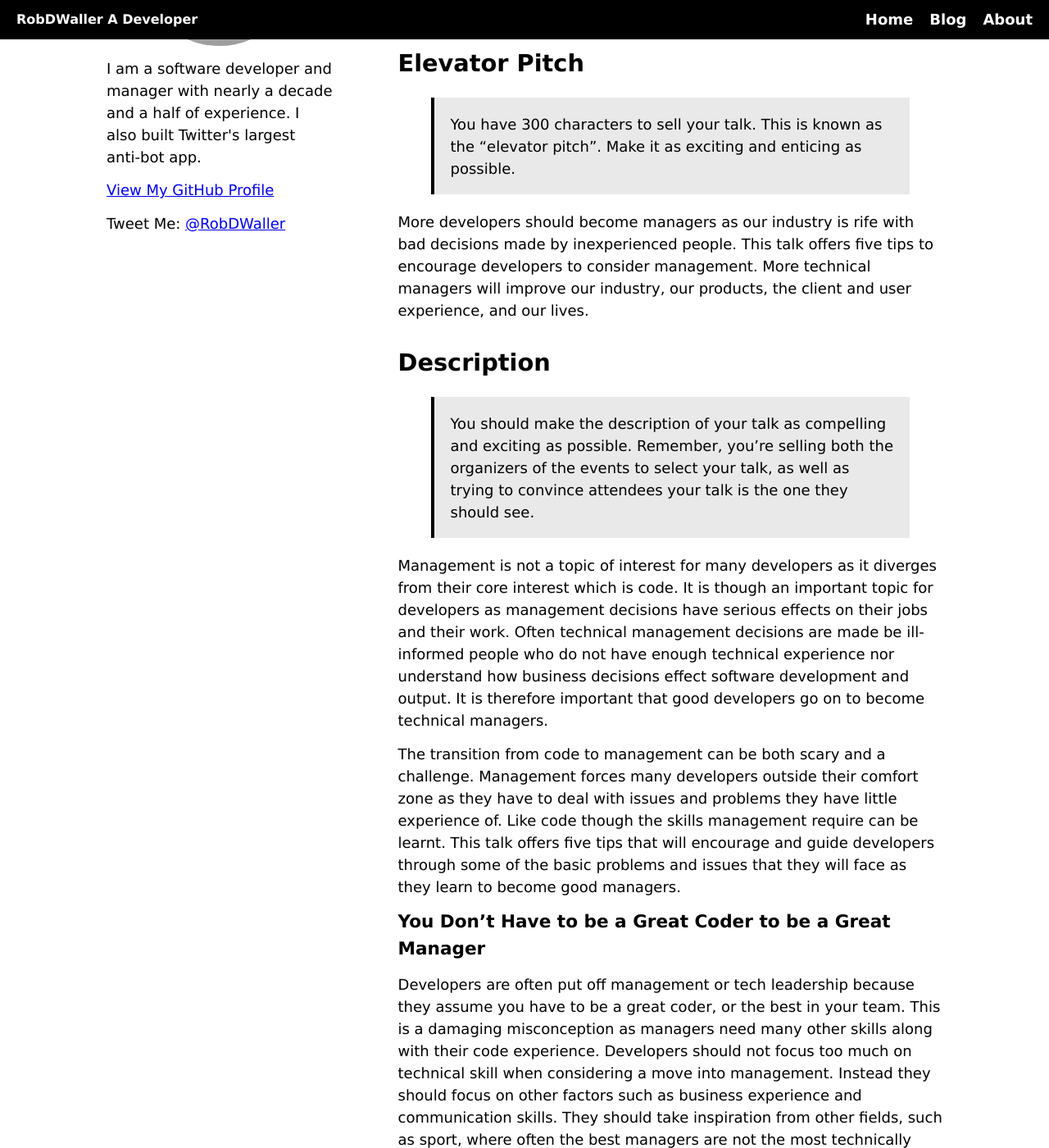
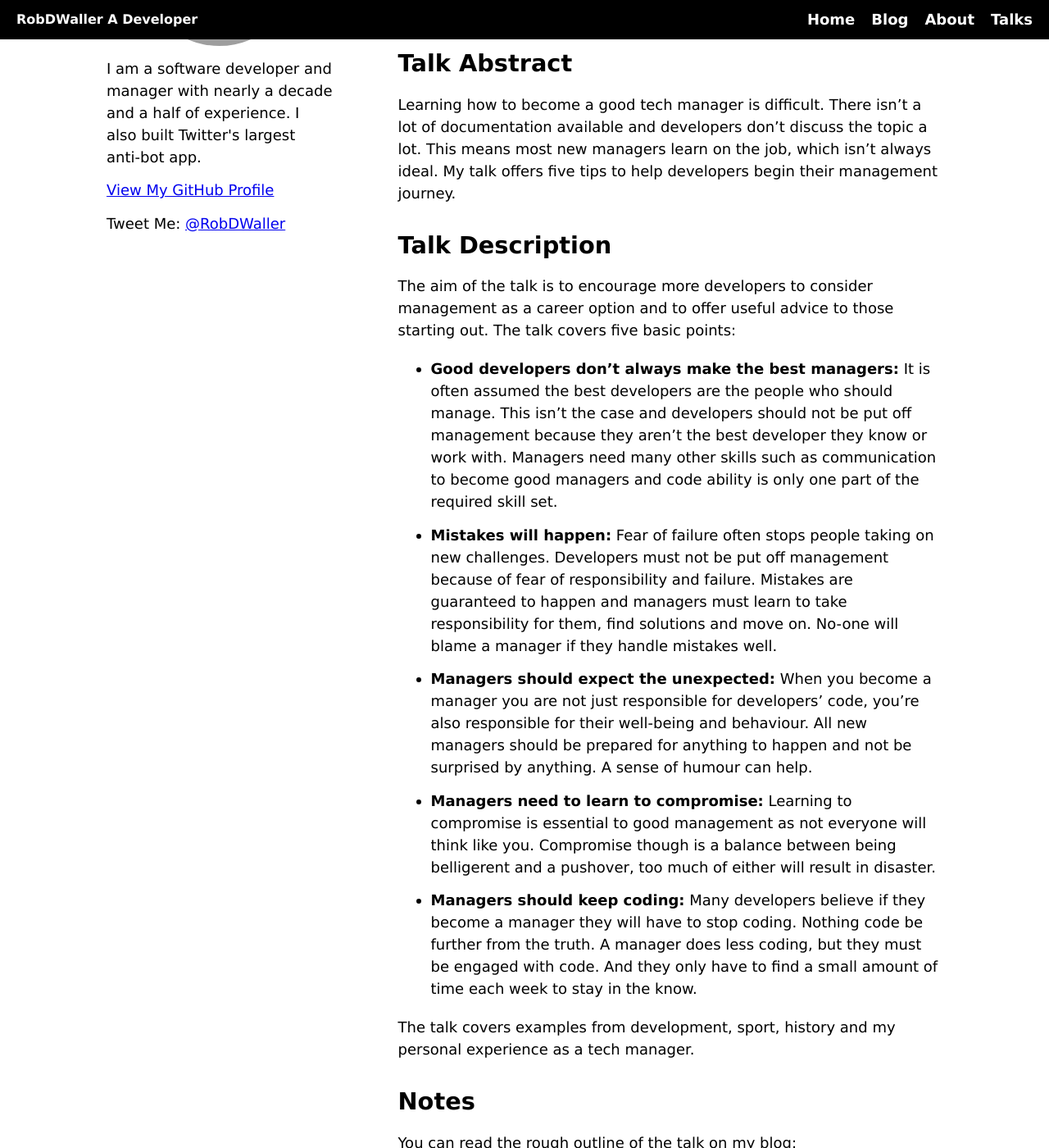
Before and after one commit to RobDWaller/robdwaller.github.io, a Jekyll site: the page built from _talks/five-tips-aspiring-tech-management.md, in a window 1280 px wide and 1400 px high, scrolled down 271 px. Shown: the whole window at 82% size. Built offline with Jekyll 4.4.1, drawn with Linux system fonts in a browser that asks for light colours; some of the changed text lies outside the part shown; grey boxes are pictures that could not be loaded.

Commit message:
Added talks section to website and added three talks I have created.

```diff
--- a/_layouts/default.html
+++ b/_layouts/default.html
@@ -35,6 +35,9 @@
                 </li>
                 <li>
                     <a href="/about.html">About</a>
+                </li>
+                <li>
+                    <a href="/talks.html">Talks</a>
                 </li>
             </ul>
             <div class="hamburger" id="hamburger">
--- a/_talks/five-tips-aspiring-tech-management.md
+++ b/_talks/five-tips-aspiring-tech-management.md
@@ -2,54 +2,37 @@
 title: "Five Tips for Aspiring Tech Managers"
 layout: talk
 published: true
-description: "Not enough good developers move into management and this has a negative impact on our industry as it can lead to bad business decisions. This talk offers five tips to guide and encourage developers to consider a management role as this will improve our industry and the lives of developers generally."
+description: "Learning how to become a good tech manager is difficult. There isn’t a lot of documentation available and developers don’t discuss the topic a lot. This means most new managers learn on the job, which isn’t always ideal. My talk offers five tips to help developers begin their management journey."
 tag: [Management, Mentoring, Leadership]
 slides: "https://speakerdeck.com/robdwaller/5-tips-for-aspiring-tech-managers"
 ---
-## Elevator Pitch
-> You have 300 characters to sell your talk. This is known as the "elevator pitch". Make it as exciting and enticing as possible.
+## Talk Abstract
 
-More developers should become managers as our industry is rife with bad decisions made by inexperienced people. This talk offers five tips to encourage developers to consider management. More technical managers will improve our industry, our products, the client and user experience, and our lives.
+Learning how to become a good tech manager is difficult. There isn’t a lot of documentation available and developers don’t discuss the topic a lot. This means most new managers learn on the job, which isn’t always ideal. My talk offers five tips to help developers begin their management journey.
 
-## Description
-> You should make the description of your talk as compelling and exciting as possible. Remember, you're selling both the organizers of the events to select your talk, as well as trying to convince attendees your talk is the one they should see.
+## Talk Description
 
-Management is not a topic of interest for many developers as it diverges from their core interest which is code. It is though an important topic for developers as management decisions have serious effects on their jobs and their work. Often technical management decisions are made be ill-informed people who do not have enough technical experience nor understand how business decisions effect software development and output. It is therefore important that good developers go on to become technical managers.
+The aim of the talk is to encourage more developers to consider management as a career option and to offer useful advice to those starting out. The talk covers five basic points:
 
-The transition from code to management can be both scary and a challenge. Management forces many developers outside their comfort zone as they have to deal with issues and problems they have little experience of. Like code though the skills management require can be learnt. This talk offers five tips that will encourage and guide developers through some of the basic problems and issues that they will face as they learn to become good managers.
+- **Good developers don’t always make the best managers:** It is often assumed the best developers are the people who should manage. This isn’t the case and developers should not be put off management because they aren’t the best developer they know or work with. Managers need many other skills such as communication to become good managers and code ability is only one part of the required skill set.
+- **Mistakes will happen:** Fear of failure often stops people taking on new challenges. Developers must not be put off management because of fear of responsibility and failure. Mistakes are guaranteed to happen and managers must learn to take responsibility for them, find solutions and move on. No-one will blame a manager if they handle mistakes well.
+- **Managers should expect the unexpected:** When you become a manager you are not just responsible for developers’ code, you’re also responsible for their well-being and behaviour. All new managers should be prepared for anything to happen and not be surprised by anything. A sense of humour can help.
+- **Managers need to learn to compromise:** Learning to compromise is essential to good management as not everyone will think like you. Compromise though is a balance between being belligerent and a pushover, too much of either will result in disaster.
+- **Managers should keep coding:** Many developers believe if they become a manager they will have to stop coding. Nothing code be further from the truth. A manager does less coding, but they must be engaged with code. And they only have to find a small amount of time each week to stay in the know.
 
-### You Don't Have to be a Great Coder to be a Great Manager
-
-Developers are often put off management or tech leadership because they assume you have to be a great coder, or the best in your team. This is a damaging misconception as managers need many other skills along with their code experience. Developers should not focus too much on technical skill when considering a move into management. Instead they should focus on other factors such as business experience and communication skills. They should take inspiration from other fields, such as sport, where often the best managers are not the most technically gifted. Developers who wish to become managers should hone their communication skills, and learn about leadership, empathy, and business generally.
-
-### Mistakes Will Happen
-
-Every manager will make mistakes as navigating through the array of challenges management involves is difficult. What is important is not the mistake itself but how the manager responds to the mistake. Good managers need to take ownership of their mistakes and learn to apologise where appropriate. Most importantly though they need to learn how to change and improve after a mistake. And finally they need to learn to keep moving forward and put their mistakes behind them.
-
-### Expect the Unexpected
-
-Tech management isn't just about technology and code, managers have to deal with lots of other issues. Eg the mental wellbeing of their team, their complicated personal lives and many other issues. Managers have to learn to work with departments such as HR and always be prepared to deal with the unexpected. Anything can happen, but a manager's main aim should be to maintain team stability while odd or difficult situations are underway. This is so their team can focus on project delivery without disruption.
-
-### Learn to Compromise
-
-Developers often have high standards, as managers though there are times when compromises will need to be made which will lower standards. There are many reasons for this, business priorities, financial restrictions, difficult clients. It is important to understand how to compromise and what to compromise on. Good managers find a balance between belligerence and softness, the former will damage your inter-team relationships and the latter your team itself. Managers must define 'lines in the sand' that they will not compromise on. But these lines must be understandable to the non-technical because they will require the buy in of other teams and managers. A good 'line in the sand' is security. Don't let anyone do anything that will damage security as this may harm your organisation. Code quality by contrast is a bad 'line in the sand'. It is subjective and non-technical people will not understand its importance. In all other areas managers should be willing to compromise.
-
-### Keep Coding
-
-Developers often believe when they become managers the code stops, but this is nonsense. It is important that tech managers continue to code as  learning never stops. Also managers who continue to code will maintain team respect and keep up to date with the latest technical innovations. It can be difficult for managers to find the time to code, especially in the working day. It is not though the quantity of code that matters but the continuation and routine. A couple of hours a week on a personal a project or contributing to an OSS project is more than enough to keep a manager in touch. And conferences help too, even if it is just one a year.
+The talk covers examples from development, sport, history and my personal experience as a tech manager.
 
 ## Notes
-> This is where you should explain things such as technical requirements, why you're the best person to speak on this subject, etc...
 
-This talk has no technical requirements, even people from non-technical backgrounds may find it useful. It is aimed at all developers who are considering their career path and thinking that management may be an option for them now or in the future.
-
-I have been a technical manager for two years, running a team of ten developers, QAs and project managers. In addition, I spent a few years running a startup which I eventually sold to a larger company. These experiences have provided me with a great insight into management and the business of technology more widely which I'd love to share with other developers.
-
-For more information on me please view my [bio](https://rbrt.wllr.info/about.html) or [CV](https://rbrt.wllr.info/cv.pdf).
+You can read the rough outline of the talk on my blog: http://rbrt.wllr.info/2018/03/12/five-tips-tech-team-management.html
 
 ### Talks
 
-- I've given this talk at the [PHP London user group](https://www.meetup.com/phplondon/events/248372704/) in March 2018.
+ I've given this talk at:
+
+- PHP London
+- PHP Dorset
+- PHP Hants
 
 ## Slides
 
--- a/talks.html
+++ b/talks.html
@@ -5,6 +5,7 @@ title: "Rob Waller Conference Talks"
 description: "A list of conference talks written by Rob Waller on software development and tech management"
 ---
 <h1>{{ page.title}}</h1>
+<p>{{ page.description }}</p>
 <ul>
   {% for talk in site.talks %}
     <li>
```
Also changed, not shown: _talks/stop-arguing-start-guiding-developer-focus.md (deleted, +0 -22 lines), _talks/test-to-break-principles.md (added, +22 -0 lines), _talks/why-tech-projects-fail.md (added, +29 -0 lines).
